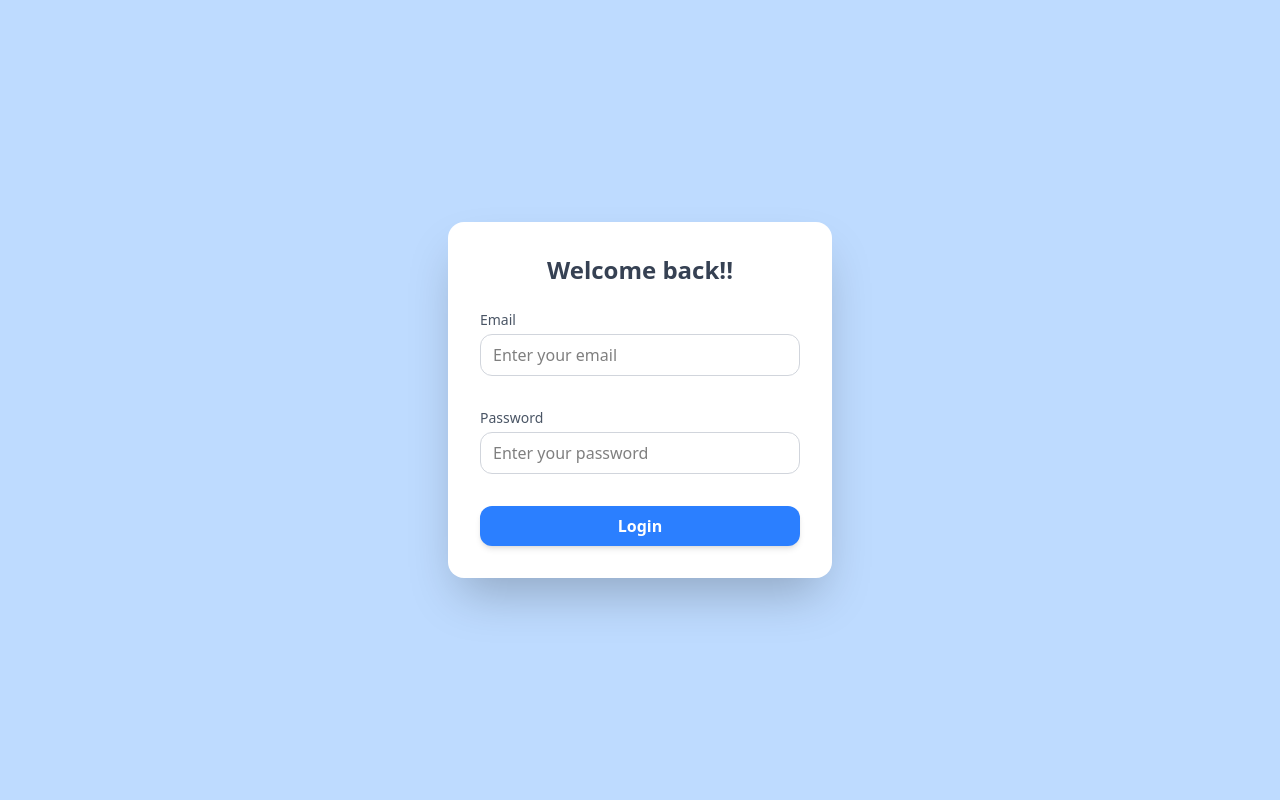
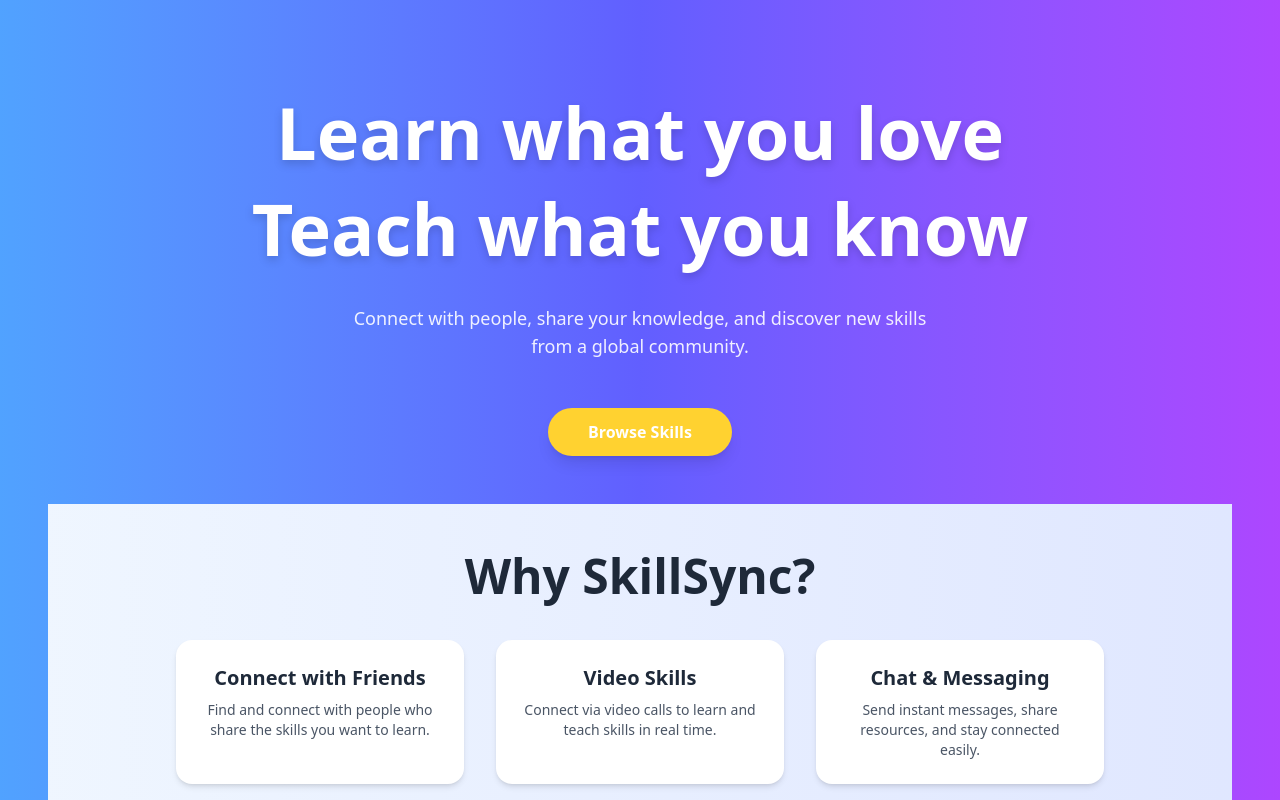
Before and after one commit to Dhruvbindal288/Learnloop, a React (Vite) app in the folder frontend/: page / in a window 1280 px wide. Shown: the top 800 px of the page. Built offline with nearby package versions, Linux system fonts and the light colour scheme.

Commit message:
Home page Done

```diff
--- a/frontend/src/App.jsx
+++ b/frontend/src/App.jsx
@@ -1,11 +1,14 @@
 import React from 'react'
 import Login from './pages/Login'
 import Signup from './pages/Signup'
+import Home from './pages/Home'
 function App() {
   return (
     <div>
-      <Login></Login>
-      <Signup></Signup>
+      {/* <Login></Login>
+      <Signup></Signup> */}
+
+      <Home></Home>
 
 </div>
   )
--- /dev/null
+++ b/frontend/src/components/FeatureCard.jsx
@@ -0,0 +1,15 @@
+import React from "react";
+
+function FeatureCard({ title, description }) {
+  return (
+    <div className="bg-white shadow-md rounded-2xl p-6 flex flex-col items-center text-center hover:shadow-xl hover:scale-105 transition-transform duration-300 w-72">
+
+      <h2 className="text-xl font-bold text-gray-800">{title}</h2>
+
+
+      <p className="text-gray-600 mt-2 text-sm">{description}</p>
+    </div>
+  );
+}
+
+export default FeatureCard;
--- /dev/null
+++ b/frontend/src/components/Features.jsx
@@ -0,0 +1,43 @@
+import React from "react";
+import FeatureCard from "./FeatureCard";
+
+function Features() {
+const features = [
+  {
+    title: "Connect with Friends",
+    description: "Find and connect with people who share the skills you want to learn.",
+  },
+  {
+    title: "Video Skills",
+    description: "Connect via video calls to learn and teach skills in real time.",
+  },
+  {
+    title: "Chat & Messaging",
+    description: "Send instant messages, share resources, and stay connected easily.",
+  },
+  {
+    title: "Skill Exchange",
+    description: "Teach what you know and learn what you love from others worldwide.",
+  },
+];
+
+  return (
+    <div className="py-12 px-6 bg-gradient-to-r from-blue-50 to-indigo-100">
+      <h1 className="text-3xl md:text-5xl font-bold text-center text-gray-800 mb-10">
+        Why SkillSync?
+      </h1>
+
+      <div className="flex flex-wrap justify-center gap-8">
+        {features.map((feature, index) => (
+          <FeatureCard
+            key={index}
+            title={feature.title}
+            description={feature.description}
+          />
+        ))}
+      </div>
+    </div>
+  );
+}
+
+export default Features;
--- /dev/null
+++ b/frontend/src/pages/Home.jsx
@@ -0,0 +1,31 @@
+import React from "react";
+import Features from "../components/Features";
+function Home() {
+  return (
+    <div className="min-h-[90vh] w-full bg-gradient-to-r from-blue-400 via-indigo-500 to-purple-500 p-8 md:p-12 ">
+      <div className="flex flex-col items-center text-center p-6 md:p-12 gap-6">
+
+        <h1 className="text-3xl sm:text-5xl md:text-7xl font-extrabold text-white drop-shadow-lg">
+          Learn what you love
+        </h1>
+        <h1 className="text-3xl sm:text-5xl md:text-7xl font-extrabold text-white drop-shadow-lg">
+          Teach what you know
+        </h1>
+
+
+        <p className="text-white text-sm md:text-lg opacity-90 max-w-xl mt-4">
+          Connect with people, share your knowledge, and discover new skills from a global community.
+        </p>
+
+
+        <button className="mt-6 px-6 md:px-10 py-3 text-white bg-amber-300  font-bold rounded-full shadow-lg hover:bg-amber-400 hover:scale-105 transition-transform duration-300">
+          Browse Skills
+        </button>
+      </div>
+<Features></Features>
+
+    </div>
+  );
+}
+
+export default Home;
```
